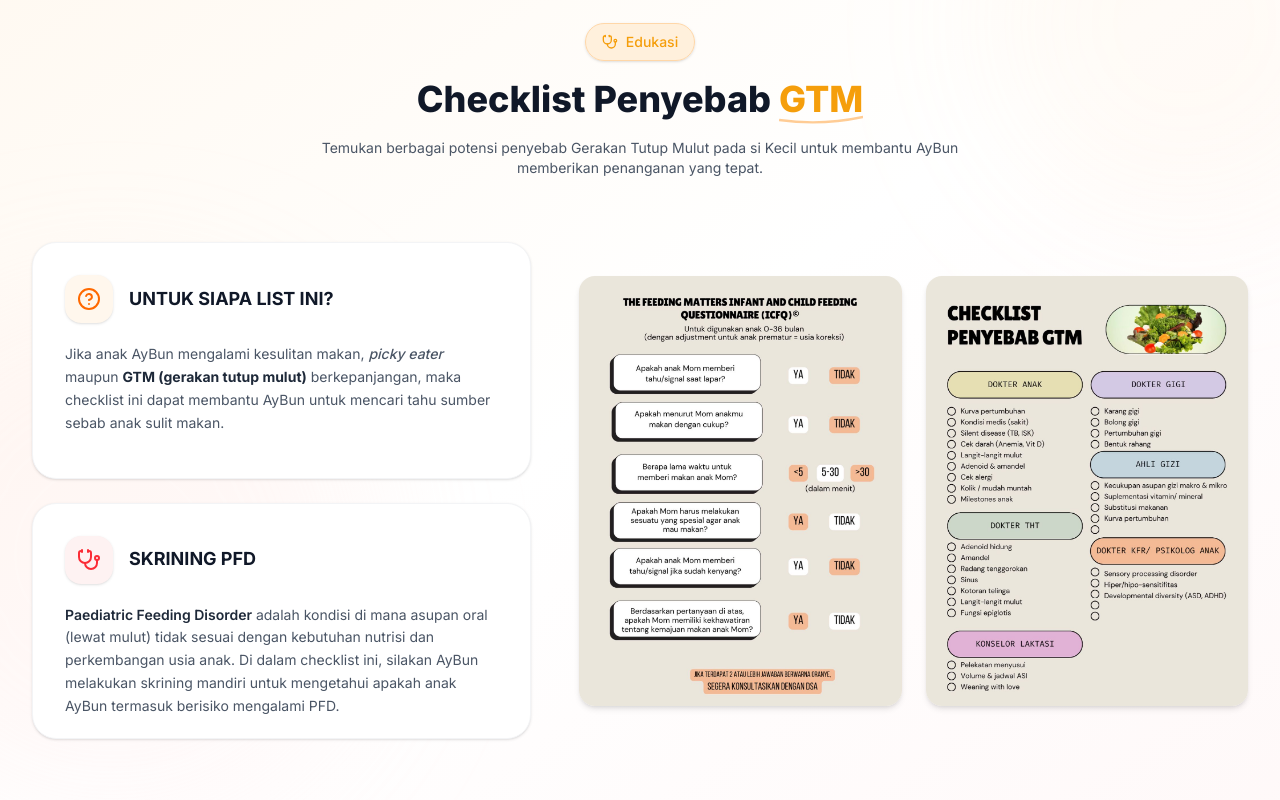
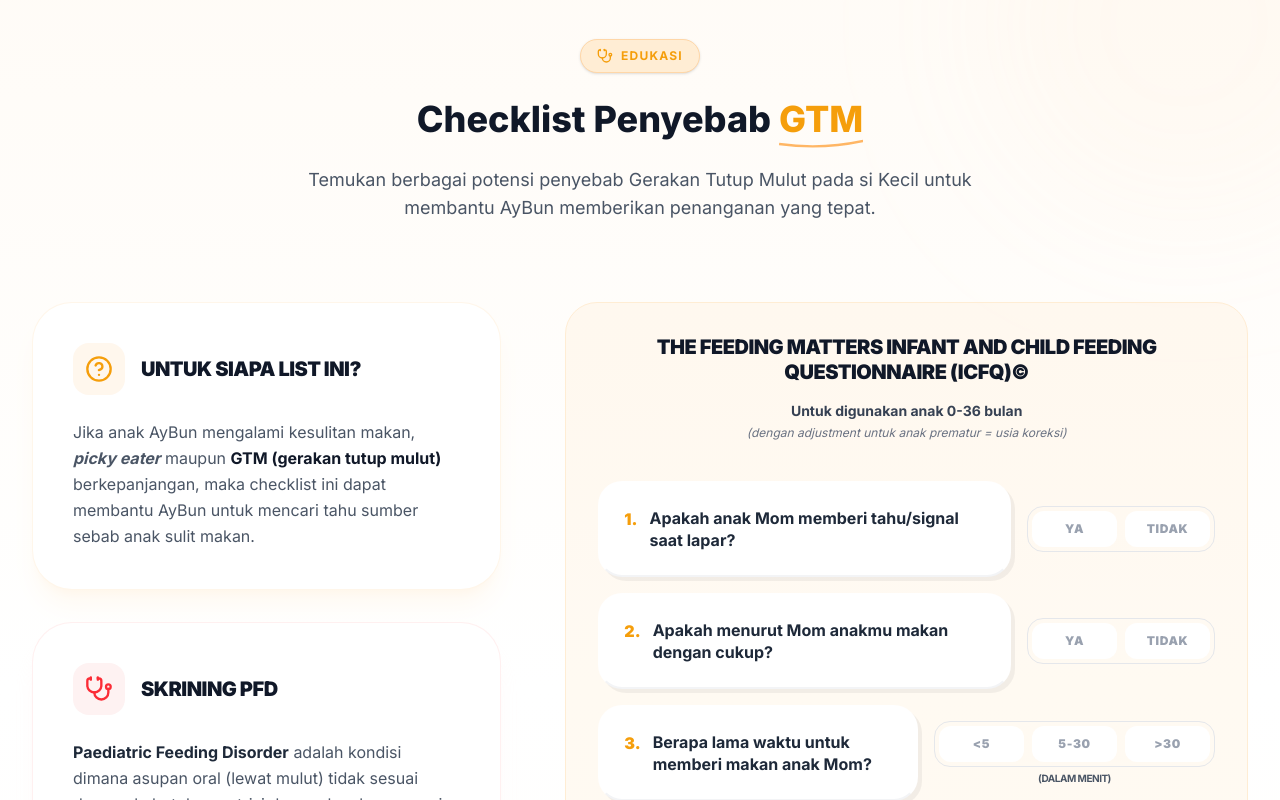
Before and after one commit to dhianharyono/zahrakrisnadi, a Next.js app: page / in a window 1280 px wide. Shown: the part 4140-4940 px from the top of the page. Built offline with nearby package versions, Linux system fonts and the light colour scheme; no server answers; the database is empty; a web font is replaced by a local one.

Commit message:
feat(gtm): adjustment section gtm, add form feeding

```diff
--- a/src/app/admin/dashboard/page.tsx
+++ b/src/app/admin/dashboard/page.tsx
@@ -284,7 +284,7 @@ export default function AdminDashboardAnalytics() {
           <Link
             href='/'
             target='_blank'
-            className='flex items-center gap-2 bg-white px-4 py-2.5 rounded-xl text-sm font-bold text-gray-700 border border-gray-200 shadow-sm hover:shadow-md hover:text-primary hover:border-primary/20 transition-all group'
+            className='cursor-pointer flex items-center gap-2 bg-white px-4 py-2.5 rounded-xl text-sm font-bold text-gray-700 border border-gray-200 shadow-sm hover:shadow-md hover:text-primary hover:border-primary/20 transition-all group'
           >
             <ExternalLink className='w-4 h-4 text-gray-400 group-hover:text-primary transition-colors' />
             <span className='hidden sm:inline'>Lihat Landing Page</span>
--- a/src/components/GTMChecklist.tsx
+++ b/src/components/GTMChecklist.tsx
@@ -1,87 +1,119 @@
 'use client';
 
 import React, { useState } from 'react';
-import Image from 'next/image';
-import { HelpCircle, Stethoscope, X } from 'lucide-react';
+import { HelpCircle, Stethoscope, FileText, AlertCircle, CheckCircle2, RotateCcw } from 'lucide-react';
 import { motion, AnimatePresence, Variants } from 'framer-motion';
 
 const GTMChecklist: React.FC = () => {
-  const [selectedImage, setSelectedImage] = useState<string | null>(null);
+  const [answers, setAnswers] = useState<Record<number, string>>({});
+
+  const questions = [
+    {
+      text: 'Apakah anak Mom memberi tahu/signal saat lapar?',
+      options: ['YA', 'TIDAK'],
+      riskOptions: ['TIDAK'],
+    },
+    {
+      text: 'Apakah menurut Mom anakmu makan dengan cukup?',
+      options: ['YA', 'TIDAK'],
+      riskOptions: ['TIDAK'],
+    },
+    {
+      text: 'Berapa lama waktu untuk memberi makan anak Mom?',
+      options: ['<5', '5-30', '>30'],
+      riskOptions: ['<5', '>30'],
+      subtext: '(dalam menit)',
+    },
+    {
+      text: 'Apakah Mom harus melakukan sesuatu yang spesial agar anak mau makan?',
+      options: ['YA', 'TIDAK'],
+      riskOptions: ['YA'],
+    },
+    {
+      text: 'Apakah anak Mom memberi tahu/signal jika sudah kenyang?',
+      options: ['YA', 'TIDAK'],
+      riskOptions: ['TIDAK'],
+    },
+    {
+      text: 'Berdasarkan pertanyaan di atas, apakah Mom memiliki kekhawatiran tentang kemajuan makan anak Mom?',
+      options: ['YA', 'TIDAK'],
+      riskOptions: ['YA'],
+    },
+  ];
+
+  const toggleAnswer = (index: number, value: string) => {
+    setAnswers((prev) => ({ ...prev, [index]: value }));
+  };
+
+  const riskCount = Object.entries(answers).reduce((count, [idx, value]) => {
+    const question = questions[parseInt(idx)];
+    return question.riskOptions.includes(value) ? count + 1 : count;
+  }, 0);
 
   const containerVariants: Variants = {
     hidden: { opacity: 0 },
     visible: {
       opacity: 1,
       transition: {
-        staggerChildren: 0.2,
+        staggerChildren: 0.1,
       },
     },
   };
 
   const itemVariants: Variants = {
-    hidden: { opacity: 0, y: 30 },
+    hidden: { opacity: 0, y: 20 },
     visible: {
       opacity: 1,
       y: 0,
       transition: {
-        duration: 0.6,
+        duration: 0.5,
         ease: 'easeOut',
       },
     },
   };
 
+  const totalAnswered = Object.keys(answers).length;
+
   return (
     <section
       id='gtm-checklist'
-      className='py-14 lg:py-24 relative overflow-hidden bg-linear-to-br from-orange-50/80 via-white to-red-50/50'
+      className='py-20 lg:py-28 relative overflow-hidden bg-gradient-to-b from-orange-50/50 via-white to-orange-50/30'
     >
       {/* Decorative Background Elements */}
       <div className='absolute inset-0 pointer-events-none overflow-hidden'>
         <motion.div
           animate={{
             scale: [1, 1.2, 1],
-            opacity: [0.3, 0.4, 0.3],
+            opacity: [0.15, 0.2, 0.15],
           }}
           transition={{
             duration: 8,
             repeat: Infinity,
             ease: 'easeInOut',
           }}
-          className='absolute -top-24 -right-24 w-96 h-96 rounded-full bg-orange-200/30 blur-3xl mix-blend-multiply'
-        ></motion.div>
-        <motion.div
-          animate={{
-            scale: [1, 1.1, 1],
-            opacity: [0.4, 0.5, 0.4],
-          }}
-          transition={{
-            duration: 10,
-            repeat: Infinity,
-            ease: 'easeInOut',
-            delay: 1,
-          }}
-          className='absolute bottom-10 -left-32 w-120 h-120 rounded-full bg-red-100/40 blur-3xl mix-blend-multiply'
+          className='absolute -top-24 -right-24 w-96 h-96 rounded-full bg-orange-200/40 blur-3xl mix-blend-multiply'
         ></motion.div>
       </div>
 
       <div className='max-w-7xl mx-auto px-4 sm:px-6 lg:px-8 relative z-10'>
+        {/* Main Header */}
         <motion.div
           initial='hidden'
           whileInView='visible'
           viewport={{ once: true, margin: '-100px' }}
           variants={itemVariants}
-          className='text-center mb-12 lg:mb-16'
+          className='text-center mb-16 lg:mb-20'
         >
-          <div className='inline-flex items-center gap-2 px-4 py-2 rounded-full bg-orange-100/80 border border-orange-200 text-primary font-medium text-xs md:text-sm mb-4 shadow-sm'>
+          <div className='inline-flex items-center gap-2 px-4 py-2 rounded-full bg-orange-100 text-primary font-bold text-xs uppercase tracking-widest mb-6 shadow-sm border border-orange-200'>
             <Stethoscope size={16} />
             Edukasi
           </div>
-          <h2 className='text-xl md:text-3xl lg:text-4xl font-extrabold text-gray-900 mb-2 md:mb-4 leading-tight'>
+          <h2 className='text-xl lg:text-4xl font-extrabold text-gray-900 mb-2 lg:mb-6 leading-tight'>
             Checklist Penyebab{' '}
             <span className='text-primary inline-block relative'>
               GTM
               <svg
-                className='absolute w-full h-3 -bottom-1 left-0 text-orange-300 opacity-70'
+                className='absolute w-full h-3 -bottom-2 left-0 text-orange-400 opacity-60'
                 viewBox='0 0 100 20'
                 preserveAspectRatio='none'
               >
@@ -97,163 +129,212 @@ const GTMChecklist: React.FC = () => {
               </svg>
             </span>
           </h2>
-          <p className='text-gray-600 max-w-2xl mx-auto text-xs md:text-sm'>
-            Temukan berbagai potensi penyebab Gerakan Tutup Mulut pada si Kecil
-            untuk membantu AyBun memberikan penanganan yang tepat.
+          <p className='text-gray-600 max-w-2xl mx-auto text-xs lg:text-lg'>
+            Temukan berbagai potensi penyebab Gerakan Tutup Mulut pada si Kecil untuk membantu AyBun memberikan penanganan yang tepat.
           </p>
         </motion.div>
 
         {/* Main Content Layout */}
+        <div className='grid lg:grid-cols-12 gap-10 lg:gap-16 items-start'>
+          {/* Left: Info & Download (5 columns) */}
           <motion.div
             initial='hidden'
             whileInView='visible'
-          viewport={{ once: true, margin: '-50px' }}
+            viewport={{ once: true }}
             variants={containerVariants}
-          className='flex flex-col lg:flex-row gap-8 lg:gap-12 items-stretch'
+            className='lg:col-span-12 xl:col-span-5 flex flex-col gap-8'
           >
-          {/* Left: Text Content */}
-          <div className='flex-1 flex flex-col gap-6 justify-center'>
-            {/* Card 1 */}
+            {/* UNTUK SIAPA LIST INI? */}
             <motion.div
               variants={itemVariants}
-              className='relative overflow-hidden bg-white p-6 md:p-8 rounded-3xl shadow-sm hover:shadow-xl border border-gray-100 transition-all duration-300 hover:-translate-y-1 group h-full'
+              className='bg-white p-8 md:p-10 rounded-[2.5rem] shadow-xl shadow-orange-100/30 border border-orange-100/50 hover:border-orange-200 transition-colors group'
             >
-              <div className='absolute -right-4 -top-4 w-24 h-24 bg-linear-to-bl from-orange-100 to-transparent rounded-full opacity-0 scale-50 transition-all duration-500 group-hover:scale-150 group-hover:opacity-100'></div>
-              <div className='relative z-10'>
-                <div className='flex items-center gap-3 md:gap-4 mb-4 md:mb-5'>
-                  <div className='flex items-center justify-center w-10 h-10 md:w-12 md:h-12 shrink-0 rounded-2xl bg-orange-50 text-orange-500 shadow-sm group-hover:bg-primary group-hover:text-white transition-colors duration-300'>
-                    <HelpCircle className='w-5 h-5 md:w-6 md:h-6' />
+              <div className='flex items-center gap-4 mb-6'>
+                <div className='p-3 bg-orange-50 rounded-2xl text-primary group-hover:bg-primary group-hover:text-white transition-all duration-300'>
+                  <HelpCircle className='w-7 h-7' />
                 </div>
-                  <h3 className='text-sm md:text-lg font-bold text-gray-900 leading-tight'>
+                <h3 className='text-xl font-black text-gray-900 tracking-tight'>
                   UNTUK SIAPA LIST INI?
                 </h3>
               </div>
-                <p className='text-gray-600 text-xs md:text-sm leading-relaxed'>
-                  Jika anak AyBun mengalami kesulitan makan,{' '}
-                  <span className='font-medium italic'>picky eater</span> maupun{' '}
-                  <strong className='text-gray-800'>
-                    GTM (gerakan tutup mulut)
-                  </strong>{' '}
-                  berkepanjangan, maka checklist ini dapat membantu AyBun untuk
-                  mencari tahu sumber sebab anak sulit makan.
+              <p className='text-gray-600 text-sm md:text-base leading-relaxed'>
+                Jika anak AyBun mengalami kesulitan makan, <span className='font-bold italic'>picky eater</span> maupun <strong className='text-gray-900'>GTM (gerakan tutup mulut)</strong> berkepanjangan, maka checklist ini dapat membantu AyBun untuk mencari tahu sumber sebab anak sulit makan.
               </p>
-              </div>
             </motion.div>
 
-            {/* Card 2 */}
+            {/* SKRINING PFD */}
             <motion.div
               variants={itemVariants}
-              className='relative overflow-hidden bg-white p-6 md:p-8 rounded-3xl shadow-sm hover:shadow-xl border border-gray-100 transition-all duration-300 hover:-translate-y-1 group h-full'
+              className='bg-white p-8 md:p-10 rounded-[2.5rem] shadow-xl shadow-red-100/20 border border-red-100/50 hover:border-red-200 transition-colors group'
             >
-              <div className='absolute -right-4 -bottom-4 w-24 h-24 bg-linear-to-tl from-red-100 to-transparent rounded-full opacity-0 scale-50 transition-all duration-500 group-hover:scale-150 group-hover:opacity-100'></div>
-              <div className='relative z-10'>
-                <div className='flex items-center gap-3 md:gap-4 mb-4 md:mb-5'>
-                  <div className='flex items-center justify-center w-10 h-10 md:w-12 md:h-12 shrink-0 rounded-2xl bg-red-50 text-red-500 shadow-sm group-hover:bg-red-500 group-hover:text-white transition-colors duration-300'>
-                    <Stethoscope className='w-5 h-5 md:w-6 md:h-6' />
+              <div className='flex items-center gap-4 mb-6'>
+                <div className='p-3 bg-red-50 rounded-2xl text-red-500 group-hover:bg-red-500 group-hover:text-white transition-all duration-300'>
+                  <Stethoscope className='w-7 h-7' />
                 </div>
-                  <h3 className='text-sm md:text-lg font-bold text-gray-900 leading-tight'>
+                <h3 className='text-xl font-black text-gray-900 tracking-tight'>
                   SKRINING PFD
                 </h3>
               </div>
-                <p className='text-gray-600 text-xs md:text-sm leading-relaxed'>
-                  <span className='font-semibold text-gray-800'>
-                    Paediatric Feeding Disorder
-                  </span>{' '}
-                  adalah kondisi di mana asupan oral (lewat mulut) tidak sesuai
-                  dengan kebutuhan nutrisi dan perkembangan usia anak. Di dalam
-                  checklist ini, silakan AyBun melakukan skrining mandiri untuk
-                  mengetahui apakah anak AyBun termasuk berisiko mengalami PFD.
+              <p className='text-gray-600 text-sm md:text-base leading-relaxed'>
+                <span className='font-bold text-gray-800'>Paediatric Feeding Disorder</span> adalah kondisi dimana asupan oral (lewat mulut) tidak sesuai dengan kebutuhan nutrisi dan perkembangan usia anak. Di dalam check list ini, silahkan AyBun melakukan skrining mandiri untuk mengetahui apakah anak AyBun termasuk berisiko mengalami PFD.
+              </p>
+            </motion.div>
+
+            {/* Download Button Component */}
+            <motion.div
+              variants={itemVariants}
+              className='p-10 rounded-[2.5rem] bg-gray-900 text-white shadow-2xl relative overflow-hidden group'
+            >
+              <div className='absolute -right-10 -top-10 w-40 h-40 bg-primary/20 rounded-full blur-3xl group-hover:bg-primary/30 transition-all'></div>
+              <div className='relative z-10'>
+                <div className='flex items-center gap-3 mb-6'>
+                  <div className='p-2 bg-white/10 rounded-lg'>
+                    <FileText className='text-orange-400 w-5 h-5' />
+                  </div>
+                  <span className='text-xs font-bold uppercase tracking-wider text-orange-200'>Edisi Lengkap</span>
+                </div>
+                <h4 className='text-xl font-extrabold mb-4'>Dapatkan PDF Checklist Lengkap Penyebab GTM</h4>
+                <p className='text-gray-400 text-sm mb-8 leading-relaxed'>
+                  Simpan panduan lengkap kami untuk membimbing AyBun dalam menghadapi setiap fase pertumbuhan si Kecil.
+                </p>
+                <div className='flex items-center justify-center'>
+                  <a
+                    href='/file/Checklist Penyebab GTM.pdf'
+                    download
+                    className='inline-flex text-center gap-3 bg-primary hover:bg-orange-600 text-white px-8 py-4 rounded-2xl font-black transition-all duration-300 hover:scale-105 active:scale-95 shadow-lg shadow-primary/20 cursor-pointer'
+                  >
+                    Download PDF
+                  </a>
+                </div>
+              </div>
+            </motion.div>
+          </motion.div>
+
+          {/* Right: Interactive Form (7 columns) */}
+          <motion.div
+            initial={{ opacity: 0, x: 20 }}
+            whileInView={{ opacity: 1, x: 0 }}
+            viewport={{ once: true }}
+            transition={{ duration: 0.6 }}
+            className='lg:col-span-12 xl:col-span-7 flex flex-col gap-6'
+          >
+            <div className='bg-orange-100/30 p-6 md:p-8 rounded-[2rem] border border-orange-100'>
+              <div className='flex flex-col gap-2 mb-10 text-center'>
+                <h3 className='text-lg md:text-xl font-black text-gray-900 mb-2 leading-tight uppercase tracking-tight'>
+                  THE FEEDING MATTERS INFANT AND CHILD FEEDING QUESTIONNAIRE (ICFQ)©
+                </h3>
+                <div className='flex flex-col items-center gap-x-3 gap-y-1'>
+                  <p className='text-gray-700 font-bold text-sm'>
+                    Untuk digunakan anak 0-36 bulan
+                  </p>
+                  <p className='text-gray-500 italic text-xs'>
+                    (dengan adjustment untuk anak prematur = usia koreksi)
                   </p>
                 </div>
-            </motion.div>
+              </div>
+              <div className='space-y-4'>
+                {questions.map((q, idx) => (
+                  <div key={idx} className='flex flex-col gap-3'>
+                    <div className='flex flex-col md:flex-row md:items-center gap-4'>
+                      <div className='flex-1 bg-white p-5 md:p-6 rounded-[1.5rem] shadow-[4px_4px_0px_0px_rgba(0,0,0,0.05)] border-2 border-transparent border-b-gray-100 flex items-start gap-3'>
+                        <span className='text-primary font-black text-sm md:text-base'>{idx + 1}.</span>
+                        <p className='text-sm md:text-base font-bold text-gray-800 leading-snug'>
+                          {q.text}
+                        </p>
                       </div>
 
-          {/* Right: Images Section */}
-          <div className='w-full lg:w-[55%] flex flex-col sm:flex-row gap-6 items-center justify-center'>
-            {/* Gambar 1: ICFQ */}
-            <motion.div
-              variants={itemVariants}
-              whileHover={{ scale: 1.02, translateY: -5 }}
-              className='w-full sm:w-1/2 relative group cursor-pointer rounded-2xl overflow-hidden shadow-md hover:shadow-xl transition-all duration-300 aspect-3/4'
-              onClick={() => setSelectedImage('/icfq.jpeg')}
+                      <div className='flex flex-col items-center gap-1 shrink-0'>
+                        <div className='flex gap-2 p-1 rounded-2xl border border-gray-200'>
+                          {q.options.map((option) => {
+                            const isRisk = q.riskOptions.includes(option);
+                            const isSelected = answers[idx] === option;
+
+                            return (
+                              <button
+                                key={option}
+                                onClick={() => toggleAnswer(idx, option)}
+                                className={`cursor-pointer min-w-[70px] md:min-w-[85px] px-4 py-2.5 rounded-xl text-xs font-black transition-all duration-200 uppercase tracking-wider ${isSelected
+                                  ? isRisk
+                                    ? 'bg-primary text-white shadow-lg shadow-primary/20 scale-95'
+                                    : 'bg-gray-800 text-white shadow-lg scale-95'
+                                  : 'bg-white text-gray-400 hover:text-gray-700 hover:bg-gray-50'
+                                  }`}
                               >
-              <Image
-                src='/icfq.jpeg'
-                alt='The Feeding Matters Infant and Child Feeding Questionnaire (ICFQ)'
-                fill
-                className='object-cover transition-transform duration-500 group-hover:scale-105'
-                sizes='(max-width: 768px) 100vw, 50vw'
-              />
-              <div className='absolute inset-0 bg-black/0 group-hover:bg-black/10 transition-colors duration-300 flex items-center justify-center'>
-                <span className='opacity-0 group-hover:opacity-100 bg-white/95 text-gray-800 px-4 py-2 rounded-full font-semibold text-sm shadow-sm transition-all duration-300 transform translate-y-4 group-hover:translate-y-0'>
-                  Perbesar Gambar
+                                {option}
+                              </button>
+                            );
+                          })}
+                        </div>
+                        {q.subtext && (
+                          <span className='text-[10px] font-bold text-gray-600 uppercase tracking-tighter'>
+                            {q.subtext}
                           </span>
+                        )}
                       </div>
-            </motion.div>
-
-            {/* Gambar 2: Checklist Dokter / Ahli */}
-            <motion.div
-              variants={itemVariants}
-              whileHover={{ scale: 1.02, translateY: -5 }}
-              className='w-full sm:w-1/2 relative group cursor-pointer rounded-2xl overflow-hidden shadow-md hover:shadow-xl transition-all duration-300 aspect-3/4'
-              onClick={() => setSelectedImage('/gtm.jpeg')}
-            >
-              <Image
-                src='/gtm.jpeg'
-                alt='Checklist Penyebab GTM by Expert'
-                fill
-                className='object-cover transition-transform duration-500 group-hover:scale-105'
-                sizes='(max-width: 768px) 100vw, 50vw'
-              />
-              <div className='absolute inset-0 bg-black/0 group-hover:bg-black/10 transition-colors duration-300 flex items-center justify-center'>
-                <span className='opacity-0 group-hover:opacity-100 bg-white/95 text-gray-800 px-4 py-2 rounded-full font-semibold text-sm shadow-sm transition-all duration-300 transform translate-y-4 group-hover:translate-y-0'>
-                  Perbesar Gambar
-                </span>
                     </div>
-            </motion.div>
                   </div>
-        </motion.div>
+                ))}
+                <p className='text-xs font-black text-gray-800 tracking-[0.2em] leading-relaxed text-center mt-10'>
+                  JIKA TERDAPAT 2 ATAU LEBIH JAWABAN BERWARNA ORANYE,
+                  <span className='block text-xs mt-1 text-primary'>SEGERA KONSULTASIKAN DENGAN DSA (DOKTER SPESIALIS ANAK)</span>
+                </p>
+              </div>
             </div>
 
-      {/* Lightbox / Image Modal */}
             <AnimatePresence>
-        {selectedImage && (
+              {totalAnswered === questions.length && (
                 <motion.div
-            initial={{ opacity: 0 }}
-            animate={{ opacity: 1 }}
-            exit={{ opacity: 0 }}
-            className='fixed inset-0 z-100 flex items-center justify-center p-4 sm:p-8 bg-black/80 backdrop-blur-sm transition-opacity duration-300'
-            onClick={() => setSelectedImage(null)}
+                  initial={{ opacity: 0, y: 10 }}
+                  animate={{ opacity: 1, y: 0 }}
+                  className='flex flex-col items-center gap-6 mt-6'
                 >
+                  {riskCount >= 2 ? (
                     <motion.div
                       initial={{ scale: 0.9, opacity: 0 }}
                       animate={{ scale: 1, opacity: 1 }}
-              exit={{ scale: 0.9, opacity: 0 }}
-              transition={{ type: 'spring', damping: 25, stiffness: 300 }}
-              className='relative w-full max-w-4xl max-h-full flex items-center justify-center'
-              onClick={(e) => e.stopPropagation()}
+                      className='w-full p-6 rounded-[2rem] bg-red-500 text-white shadow-xl shadow-red-500/20 flex items-center gap-3 md:gap-6 relative overflow-hidden'
                     >
+                      <div className='absolute right-[-20px] top-[-20px] w-32 h-32 bg-white/10 rounded-full blur-2xl'></div>
+                      <div className='p-2 md:p-4 bg-white/20 rounded-2xl backdrop-blur-md shrink-0'>
+                        <AlertCircle className='w-4 h-4 md:w-8 md:h-8' />
+                      </div>
+                      <div>
+                        <p className='font-black text-xs uppercase tracking-widest mb-1 opacity-80'>Peringatan Dini:</p>
+                        <p className='text-sm font-bold leading-tight'>Si Kecil menunjukkan risiko Paediatric Feeding Disorder.<br /> Segera jadwalkan konsultasi dengan Dokter Spesialis Anak (DSA)</p>
+                      </div>
+                    </motion.div>
+                  ) : (
+                    <motion.div
+                      initial={{ scale: 0.9, opacity: 0 }}
+                      animate={{ scale: 1, opacity: 1 }}
+                      className='w-full p-6 rounded-[2rem] bg-green-500 text-white shadow-xl shadow-green-500/20 flex items-center gap-3 md:gap-6 relative overflow-hidden'
+                    >
+                      <div className='absolute right-[-20px] top-[-20px] w-32 h-32 bg-white/10 rounded-full blur-2xl'></div>
+                      <div className='p-2 md:p-4 bg-white/20 rounded-2xl backdrop-blur-md shrink-0'>
+                        <CheckCircle2 className='w-4 h-4 md:w-8 md:h-8' />
+                      </div>
+                      <div>
+                        <p className='font-black text-xs uppercase tracking-widest mb-1 opacity-80'>Hasil Skrining:</p>
+                        <p className='text-sm font-bold leading-tight'>Si Kecil saat ini dalam kategori risiko rendah. <br />Tetap konsisten pantau pola makan & feeding rules yang baik ya, AyBun!</p>
+                      </div>
+                    </motion.div>
+                  )}
+
                   <motion.button
-                whileHover={{ scale: 1.1 }}
-                whileTap={{ scale: 0.9 }}
-                onClick={() => setSelectedImage(null)}
-                className='absolute -top-12 right-0 md:-right-12 p-2 bg-white/10 hover:bg-white/20 text-white rounded-full backdrop-blur-md transition-all duration-200'
-                aria-label='Tutup popup'
+                    whileHover={{ scale: 1.05 }}
+                    whileTap={{ scale: 0.95 }}
+                    onClick={() => setAnswers({})}
+                    className='cursor-pointer flex items-center gap-2 px-6 py-3 rounded-2xl bg-white border-2 border-orange-100 text-orange-500 font-bold text-sm hover:bg-orange-50 hover:border-orange-200 transition-all shadow-sm'
                   >
-                <X className='w-6 h-6' />
+                    <RotateCcw className='w-4 h-4' />
+                    Reset Checklist
                   </motion.button>
-              <Image
-                src={selectedImage}
-                alt='Expanded view'
-                width={1200}
-                height={1600}
-                className='max-w-full max-h-[85vh] w-auto h-auto object-contain rounded-xl shadow-2xl'
-                priority
-              />
-            </motion.div>
                 </motion.div>
               )}
             </AnimatePresence>
+          </motion.div>
+        </div>
+      </div>
     </section>
   );
 };
```
Also changed, not shown: 1 other file (tests, documents, lock files or other folders). Lines whose indentation alone changed are shown as unchanged.
